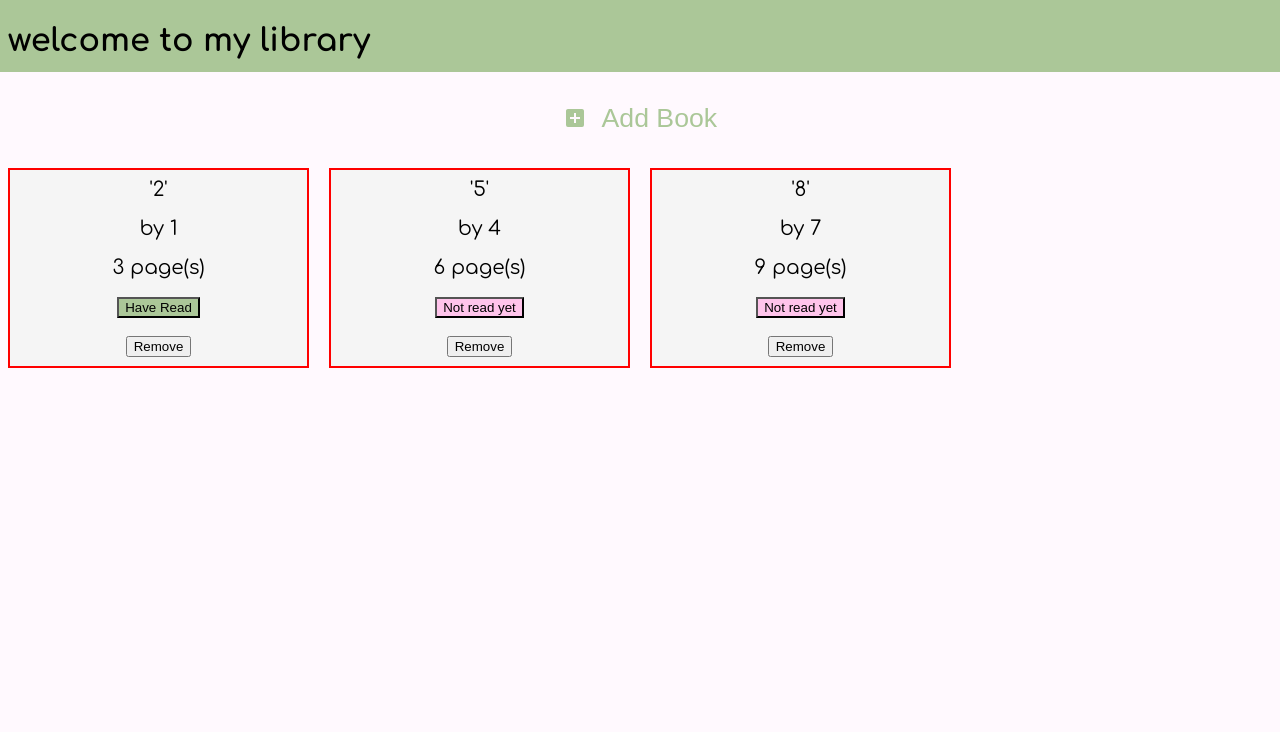
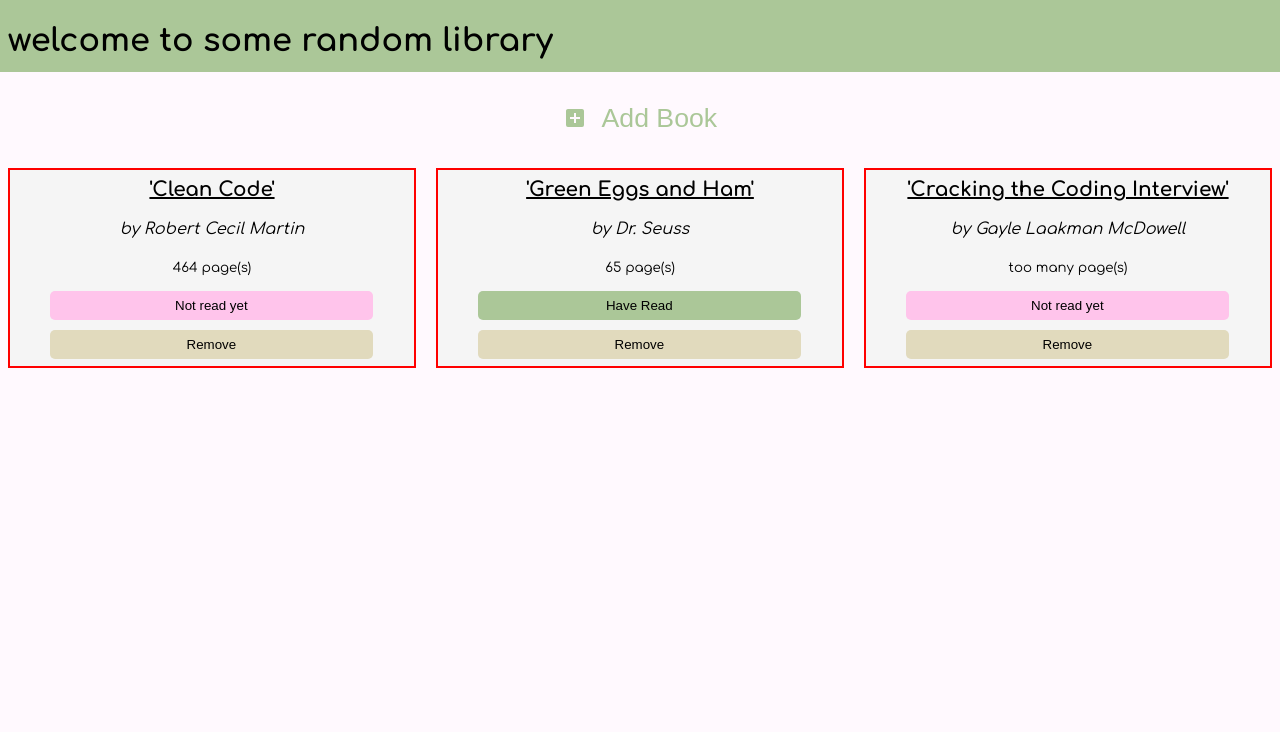
Before and after one commit to shinyfuwante/library, a plain HTML site: page index.html in a window 1280 px wide. Shown: the top 732 px of the page. Drawn offline with Linux system fonts and the light colour scheme.

Commit message:
Format book card text and buttons

```diff
--- a/css/style.css
+++ b/css/style.css
@@ -58,16 +58,39 @@ button#form-button:hover {
 overall-container library {
     display: grid;
     gap: 1em;
-    grid-template-columns: repeat(auto-fill, minmax(250px, 1fr));
+    grid-template-columns: repeat(auto-fill, minmax(375px, 1fr));
     grid-auto-rows: minmax(min-content, 200px);
 }
 
 overall-container library book {
     border: 2px solid red;
     display: grid;
-    grid-auto-rows: 1fr;
+    grid-auto-rows: minmax(max-content, 1fr);
     place-items: center;
     background-color: whitesmoke;
+}
+
+library book .title {
+    font-weight: 700;
+    justify-self: center;
+    text-decoration: underline;
+}
+
+library book .author {
+    font-size: 12pt;
+    font-style: italic;
+}
+
+library book .numPages {
+    font-size: 10pt;
+}
+
+library book button {
+    border: none;
+    border-radius: 5px;
+    width: 80%;
+    height: 75%;
+    margin: 0.05em 0.3em 0.3em 0.2em;
 }
 
 library book button#read-status.read {
@@ -76,6 +99,10 @@ library book button#read-status.read {
 
 library book button#read-status {
     background-color: var(--cotton-candy);
+}
+
+library book button#remove {
+    background-color: var(--dutch-white);
 }
 
 /*----------------------------------------------*/
--- a/index.html
+++ b/index.html
@@ -11,7 +11,7 @@
 <body>
     <overall-container>
         <header>
-            welcome to my library
+            welcome to some random library
         </header>
         <button id="form-button">
             <svg style="width:24px;height:24px" viewBox="0 0 24 24">
--- a/script.js
+++ b/script.js
@@ -42,7 +42,7 @@ function createCardHelper(string, bookField) {
     let child = document.createElement("div");
     child.classList.add(string);
 
-    if (string === "numPages")   {
+    if (string === "numPages") {
         child.innerText = `${bookField} page(s)`;
     } else if (string === "title") {
         child.innerText = `'${bookField}'`;
@@ -147,9 +147,11 @@ function listener() {
 
 // -------------------------------------------------------------------------------------
 
-let book1 = new Book(1, 2, 3, true);
-let book2 = new Book(4, 5, 6, false);
-let book3 = new Book(7, 8, 9, false);
+//Initial books in library
+
+let book1 = new Book('Robert Cecil Martin', 'Clean Code', 464, false);
+let book2 = new Book('Dr. Seuss', 'Green Eggs and Ham', 65, true);
+let book3 = new Book('Gayle Laakman McDowell', "Cracking the Coding Interview", 'too many', false);
 let sampleBooks = [book1, book2, book3];
 for (let i = 0; i < sampleBooks.length; i++) {
     addBook(sampleBooks[i]);
```
